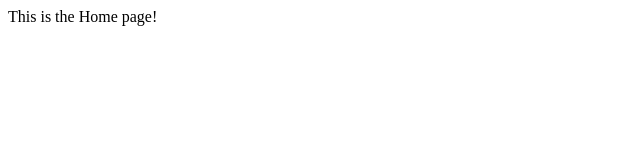
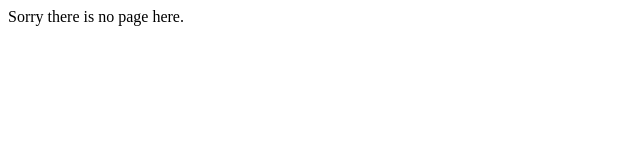
Before and after one commit to SomethingKL/Slug, a React app: page / in a window 1280 px wide. Before the commit this address led to /home. Shown: the top 160 px of the page, without its empty margins (0-640 px from the left). Built offline with nearby package versions, Linux system fonts and the light colour scheme; the HTML template or start-up script is replaced by a standard one.

Commit message:
git diff cleaned

```diff
--- a/src/pages/App.js
+++ b/src/pages/App.js
@@ -8,13 +8,6 @@ class App extends Component {
 		return (
 			<div>
 				<Switch>
-					{redirects.map(({from, to}) =>(
-						<Redirect
-							key={from}
-							exact from={from}
-							to={to}
-						/>
-					))}
 					{routes.map(({ path, exact, component: Page, ...rest }) => (
 						<Route
 							key={path}
```
Also changed, not shown: 1 other file (tests, documents, lock files or other folders).
